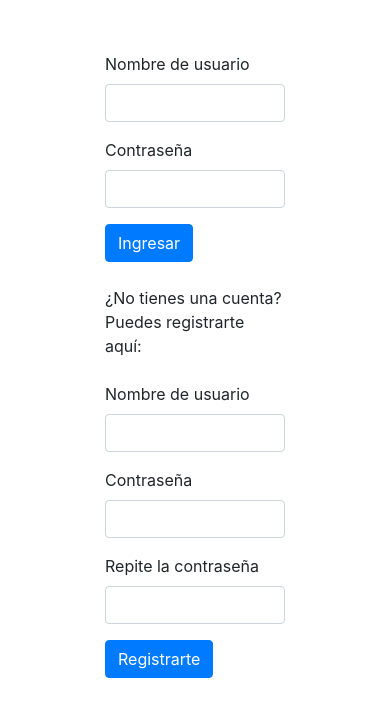
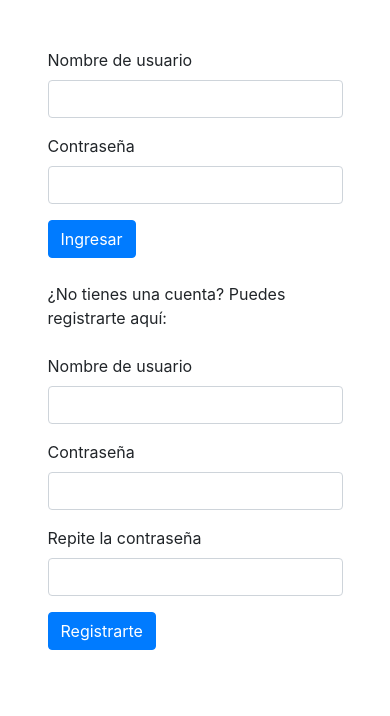
Before and after one commit to EduardoAyora/ComprasListMERN, a React (Create React App) app in the folder client/: page /login in a window 390 px wide. Shown: the top 716 px of the page. Built offline with nearby package versions, Linux system fonts and the light colour scheme.

Commit message:
login responsive

```diff
--- a/client/src/App.css
+++ b/client/src/App.css
@@ -19,12 +19,11 @@
 .register-container {
   height: 730px;
   display: flex;
-  justify-content: center;
+  align-items: center;
 }
 
 .register {
-  margin: auto;
-  width: 50%;
+  max-height: 630px;
 }
 
 .header {
--- a/client/src/components/LoginComponent.js
+++ b/client/src/components/LoginComponent.js
@@ -81,9 +81,10 @@ export class LoginComponent extends React.Component {
       messages.push(<span></span>);
     }
     return(
-      <div className="container">
-        <div className="register-container">
-          <div className="register">
+      <div className="container mt-5">
+        <div className="row justify-content-center register">
+          <div className="col-10 col-lg-6 ">
+            <div className="">
               {messages}
               <Form onSubmit={this.handleLogin}>
                   <FormGroup>
@@ -132,6 +133,7 @@ export class LoginComponent extends React.Component {
             </div>
           </div>
         </div>
+      </div>
     );
   }
 }
```
Lines whose indentation alone changed are shown as unchanged.
